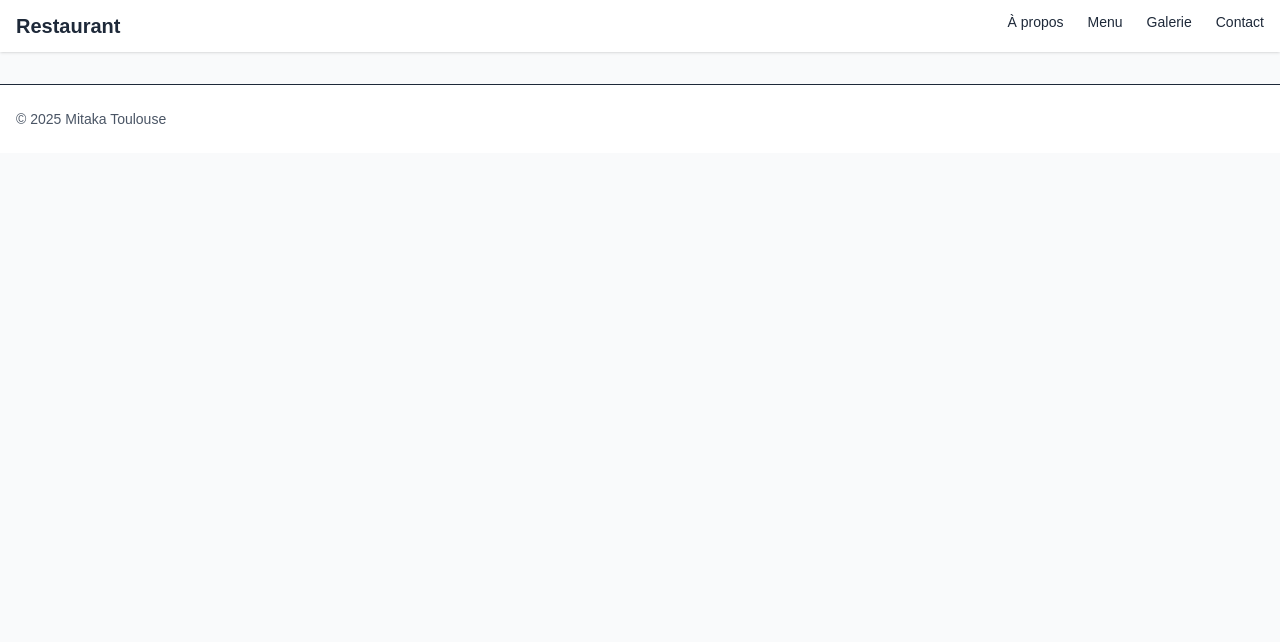
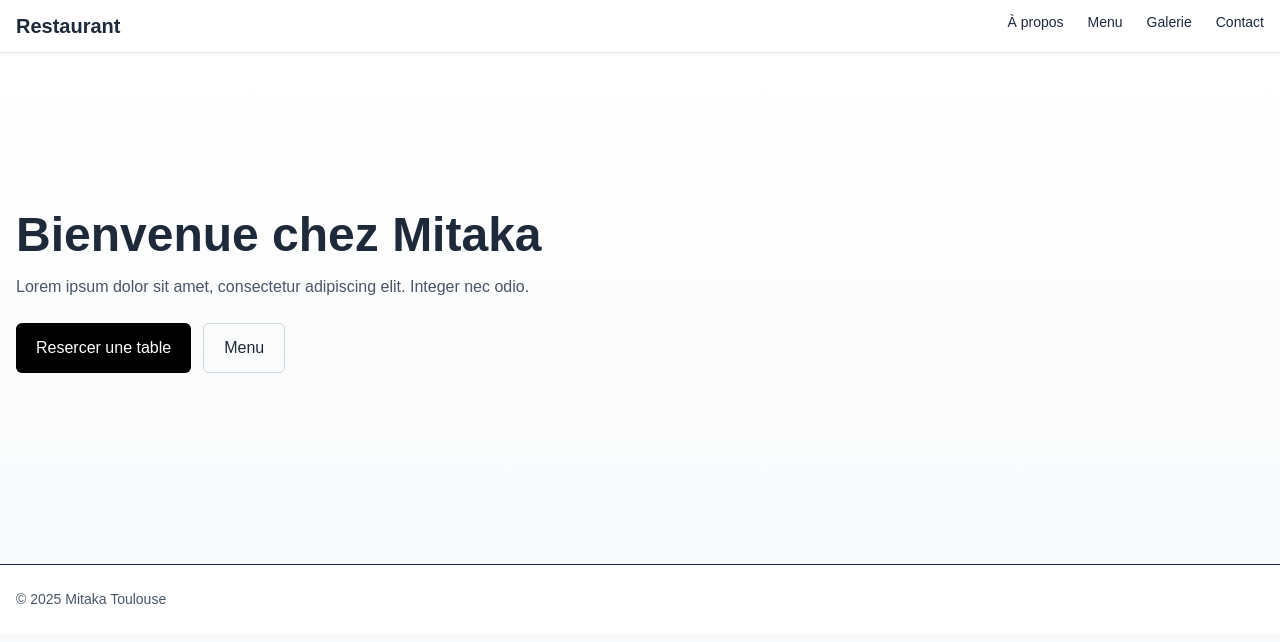
Before and after one commit to syss69/react-restaurant, a Next.js app: page / in a window 1280 px wide. Shown: the top 642 px of the page. Built offline with nearby package versions, Linux system fonts and the light colour scheme.

Commit message:
Added hero

```diff
--- a/src/app/page.tsx
+++ b/src/app/page.tsx
@@ -1,13 +1,14 @@
 
 import Header from '../components/Header'
 import Footer from '../components/Footer'
+import Hero from '../components/Hero'
 
 export default function Home() {
   return (
     <div className="min-h-screen bg-gray-50 text-gray-800">
       <Header />
       <main>
-
+        <Hero/>
       </main>
       <Footer/>
     </div>
--- a/src/components/Header.tsx
+++ b/src/components/Header.tsx
@@ -1,7 +1,7 @@
 
 const Header = () => {
 return (
-<header className="bg-white shadow-sm sticky top-0 z-30 w-full " >
+<header className="bg-white shadow-sm sticky top-0 z-30 w-full" >
     <div className="container mx-auto px-4 py-3 flex justify-between">
         <div className="text-xl font-semibold">Restaurant</div>
         <nav className="hidden md:flex gap-6 text-sm">
--- /dev/null
+++ b/src/components/Hero.tsx
@@ -0,0 +1,23 @@
+const Hero = () => {
+    return (
+        <section className="bg-gradient-to-b from-white to-gray-50">
+            <div className="container mx-auto px-4 py-12 md:py-20">
+                <div className="grid md:grid-cols-2 gap-8 items-center">
+                    <div className="">
+                        <h1 className="text-3xl md:text-5xl font-extrabold mb-4">Bienvenue chez Mitaka</h1>
+                        <p className="text-gray-600 mb-6">Lorem ipsum dolor sit amet, consectetur adipiscing elit. Integer nec odio.</p>
+                    <div className="flex gap-3">
+                        <button className="px-5 py-3 bg-black text-white rounded-md">Resercer une table</button>
+                        <button className="px-5 py-3 border border-gray-300 rounded-md">Menu</button>
+                    </div>
+                    </div>
+                    <div className="">
+                    <div className="w-full h-64 md:h-80 rounded-2xl bg-brandPink" />
+                    </div>
+                </div>
+            </div>
+        </section>
+    )
+};
+
+export default Hero;
```
